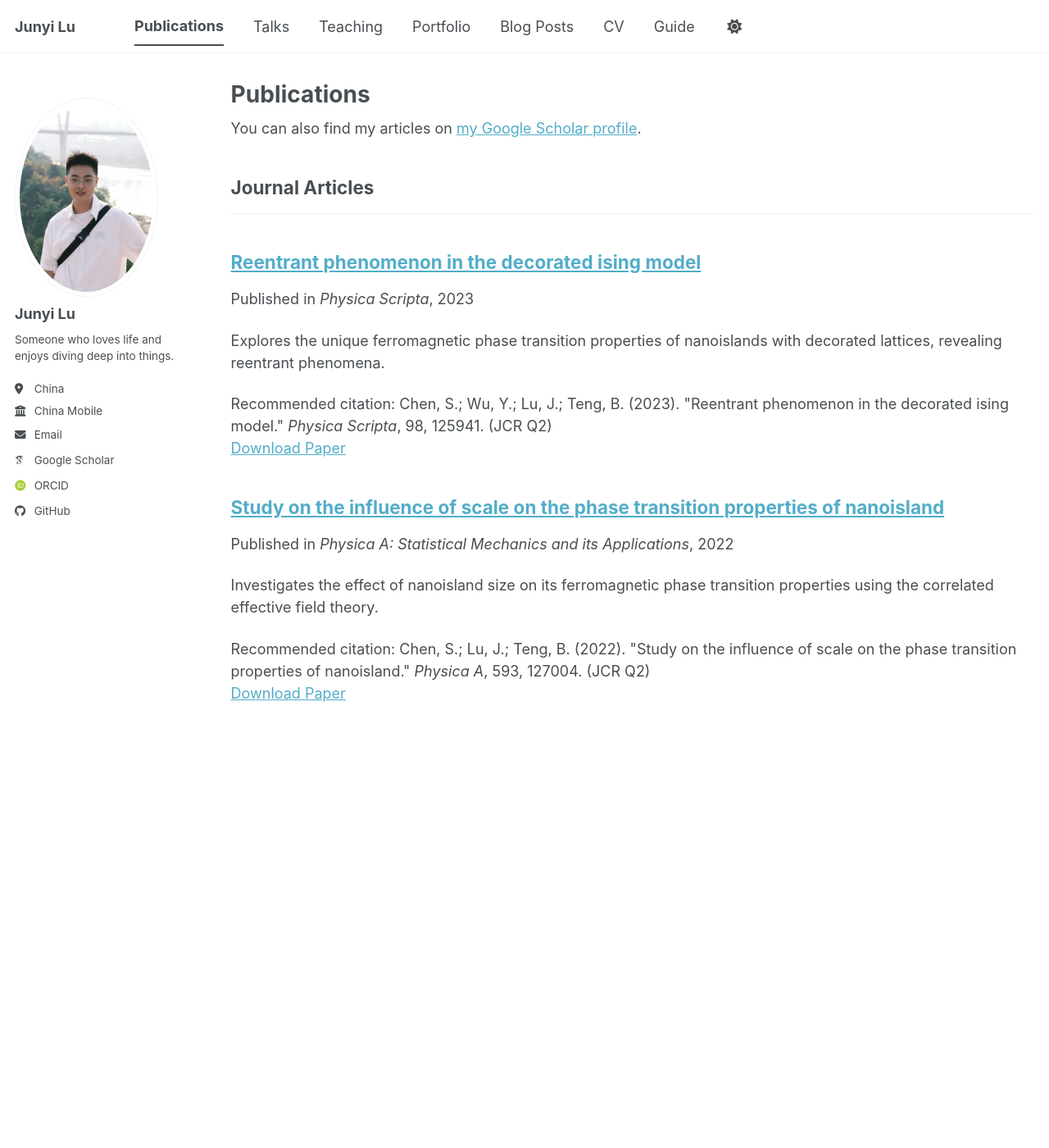
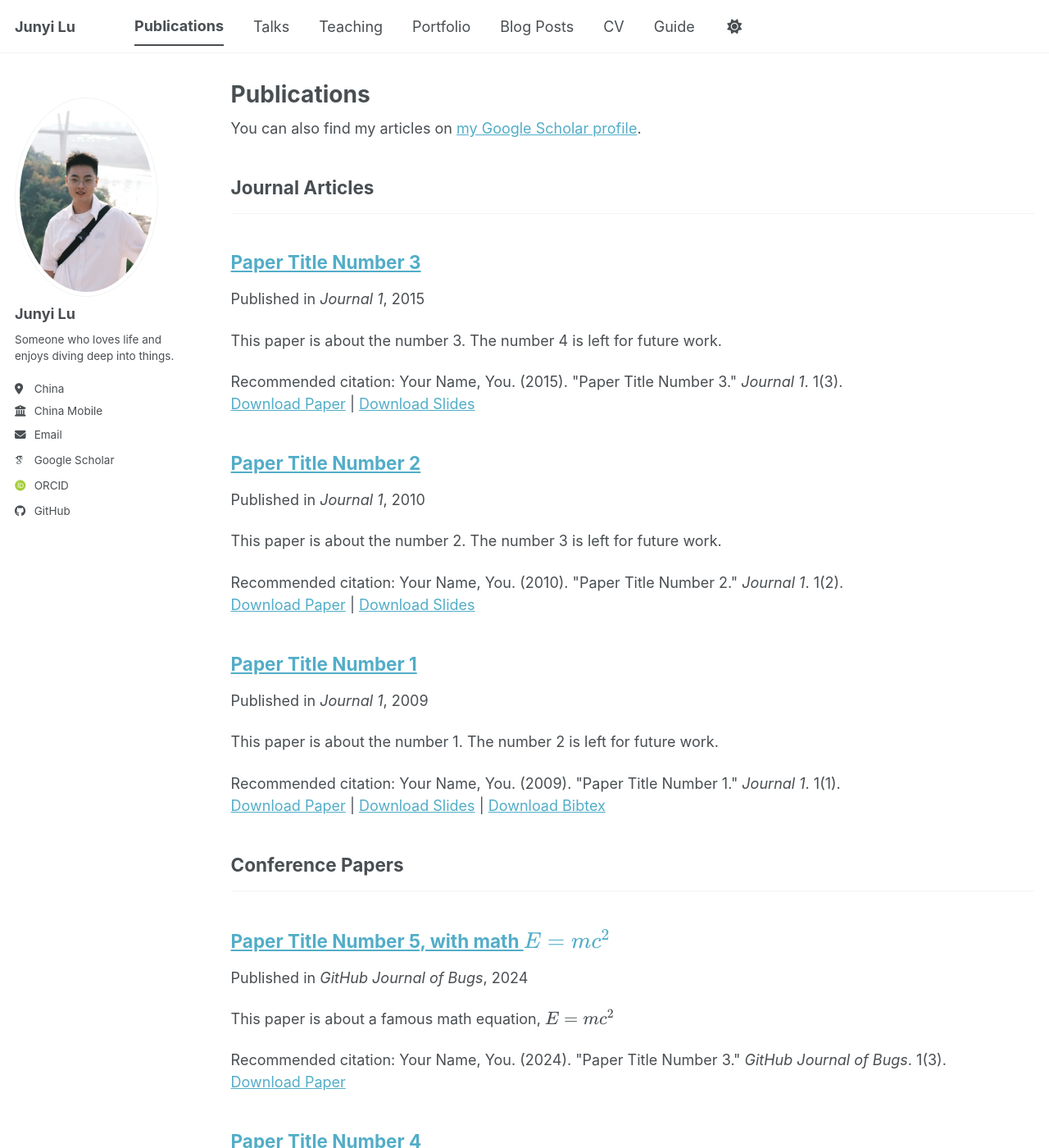
Before and after one commit to ljy623669155/ljy623669155.github.io, a Jekyll site: the page built from _pages/publications.html, in a window 1280 px wide and 1400 px high. Shown: the whole window at 82% size. Built offline with Jekyll 4.4.1, drawn with Linux system fonts in a browser that asks for light colours; some web fonts are replaced; a script bundle is joined from its source files by our own code; library files that are not in the unit come from our copies; some of the changed text lies outside the part shown.

Commit message:
Revert "网站更新: 添加真实论文到 Publications 页面(2篇)"
This reverts commit 48fa24bee524a9332714a0d3954e0c1b8bbc1917.

```diff
--- a/_data/cv.json
+++ b/_data/cv.json
@@ -66,18 +66,32 @@
   "references": [],
   "publications": [
     {
-      "name": "Study on the influence of scale on the phase transition properties of nanoisland",
-      "publisher": "Physica A: Statistical Mechanics and its Applications",
-      "releaseDate": "2022-05-01",
-      "website": "https://doi.org/10.1016/j.physa.2022.127004",
-      "summary": "Chen, S.; Lu, J.; Teng, B. (2022). Physica A, 593, 127004. (JCR Q2)"
+      "name": "Paper Title Number 1",
+      "publisher": "Journal 1",
+      "releaseDate": "2009-10-01",
+      "website": "https://academicpages.github.io/files/paper1.pdf",
+      "summary": "This paper is about the number 1. The number 2 is left for future work."
     },
     {
-      "name": "Reentrant phenomenon in the decorated ising model",
-      "publisher": "Physica Scripta",
-      "releaseDate": "2023-12-01",
-      "website": "https://doi.org/10.1088/1402-4896/ad0933",
-      "summary": "Chen, S.; Wu, Y.; Lu, J.; Teng, B. (2023). Physica Scripta, 98, 125941. (JCR Q2)"
+      "name": "Paper Title Number 2",
+      "publisher": "Journal 1",
+      "releaseDate": "2010-10-01",
+      "website": "https://academicpages.github.io/files/paper2.pdf",
+      "summary": "This paper is about the number 2. The number 3 is left for future work."
+    },
+    {
+      "name": "Paper Title Number 3",
+      "publisher": "Journal 1",
+      "releaseDate": "2015-10-01",
+      "website": "https://academicpages.github.io/files/paper3.pdf",
+      "summary": "This paper is about the number 3. The number 4 is left for future work."
+    },
+    {
+      "name": "Paper Title Number 4",
+      "publisher": "GitHub Journal of Bugs",
+      "releaseDate": "2024-02-17",
+      "website": "https://academicpages.github.io/files/paper3.pdf",
+      "summary": "This paper is about fixing template issue #693."
     }
   ],
   "presentations": [
--- /dev/null
+++ b/_publications/2009-10-01-paper-title-number-1.md
@@ -0,0 +1,14 @@
+---
+title: "Paper Title Number 1"
+collection: publications
+category: manuscripts
+permalink: /publication/2009-10-01-paper-title-number-1
+excerpt: 'This paper is about the number 1. The number 2 is left for future work.'
+date: 2009-10-01
+venue: 'Journal 1'
+slidesurl: 'https://academicpages.github.io/files/slides1.pdf'
+paperurl: 'https://academicpages.github.io/files/paper1.pdf'
+bibtexurl: 'https://academicpages.github.io/files/bibtex1.bib'
+citation: 'Your Name, You. (2009). &quot;Paper Title Number 1.&quot; <i>Journal 1</i>. 1(1).'
+---
+The contents above will be part of a list of publications, if the user clicks the link for the publication than the contents of section will be rendered as a full page, allowing you to provide more information about the paper for the reader. When publications are displayed as a single page, the contents of the above "citation" field will automatically be included below this section in a smaller font.
--- /dev/null
+++ b/_publications/2010-10-01-paper-title-number-2.md
@@ -0,0 +1,14 @@
+---
+title: "Paper Title Number 2"
+collection: publications
+category: manuscripts
+permalink: /publication/2010-10-01-paper-title-number-2
+excerpt: 'This paper is about the number 2. The number 3 is left for future work.'
+date: 2010-10-01
+venue: 'Journal 1'
+slidesurl: 'https://academicpages.github.io/files/slides2.pdf'
+paperurl: 'https://academicpages.github.io/files/paper2.pdf'
+citation: 'Your Name, You. (2010). &quot;Paper Title Number 2.&quot; <i>Journal 1</i>. 1(2).'
+---
+
+The contents above will be part of a list of publications, if the user clicks the link for the publication than the contents of section will be rendered as a full page, allowing you to provide more information about the paper for the reader. When publications are displayed as a single page, the contents of the above "citation" field will automatically be included below this section in a smaller font.
--- /dev/null
+++ b/_publications/2015-10-01-paper-title-number-3.md
@@ -0,0 +1,14 @@
+---
+title: "Paper Title Number 3"
+collection: publications
+category: manuscripts
+permalink: /publication/2015-10-01-paper-title-number-3
+excerpt: 'This paper is about the number 3. The number 4 is left for future work.'
+date: 2015-10-01
+venue: 'Journal 1'
+slidesurl: 'https://academicpages.github.io/files/slides3.pdf'
+paperurl: 'https://academicpages.github.io/files/paper3.pdf'
+citation: 'Your Name, You. (2015). &quot;Paper Title Number 3.&quot; <i>Journal 1</i>. 1(3).'
+---
+
+The contents above will be part of a list of publications, if the user clicks the link for the publication than the contents of section will be rendered as a full page, allowing you to provide more information about the paper for the reader. When publications are displayed as a single page, the contents of the above "citation" field will automatically be included below this section in a smaller font.
--- a/_publications/2022-05-01-study-on-the-influence-of-scale-on-nanoisland.md
+++ /dev/null
@@ -1,12 +0,0 @@
----
-title: "Study on the influence of scale on the phase transition properties of nanoisland"
-collection: publications
-category: manuscripts
-permalink: /publication/2022-05-01-nanoisland-scale
-excerpt: 'Investigates the effect of nanoisland size on its ferromagnetic phase transition properties using the correlated effective field theory.'
-date: 2022-05-01
-venue: 'Physica A: Statistical Mechanics and its Applications'
-paperurl: 'https://doi.org/10.1016/j.physa.2022.127004'
-citation: 'Chen, S.; Lu, J.; Teng, B. (2022). &quot;Study on the influence of scale on the phase transition properties of nanoisland.&quot; <i>Physica A</i>, 593, 127004. (JCR Q2)'
----
-This paper utilizes the correlated effective field theory based on the transverse-field Ising model to investigate the influence of nanoisland size on its ferromagnetic phase transition properties. The results show that the scale effect significantly affects the phase transition temperature and magnetization behavior of the nanoisland system.
--- a/_publications/2023-12-01-reentrant-phenomenon-decorated-ising-model.md
+++ /dev/null
@@ -1,12 +0,0 @@
----
-title: "Reentrant phenomenon in the decorated ising model"
-collection: publications
-category: manuscripts
-permalink: /publication/2023-12-01-reentrant-decorated-ising
-excerpt: 'Explores the unique ferromagnetic phase transition properties of nanoislands with decorated lattices, revealing reentrant phenomena.'
-date: 2023-12-01
-venue: 'Physica Scripta'
-paperurl: 'https://doi.org/10.1088/1402-4896/ad0933'
-citation: 'Chen, S.; Wu, Y.; Lu, J.; Teng, B. (2023). &quot;Reentrant phenomenon in the decorated ising model.&quot; <i>Physica Scripta</i>, 98, 125941. (JCR Q2)'
----
-This paper investigates the ferromagnetic phase transition properties of nanoislands with decorated lattice using the correlated effective field theory based on the transverse-field Ising model. The findings demonstrate that the surface atoms predominantly determine the unique phase transition properties, while the transverse field and decorating exchange interaction modulate the specific details, including the reentrant phenomenon.
--- /dev/null
+++ b/_publications/2025-06-08-paper-title-number-5.md
@@ -0,0 +1,13 @@
+---
+title: "Paper Title Number 5, with math $$E=mc^2$$"
+collection: publications
+category: conferences
+permalink: /publication/2024-02-17-paper-title-number-4
+excerpt: 'This paper is about a famous math equation, $$E=mc^2$$'
+date: 2024-02-17
+venue: 'GitHub Journal of Bugs'
+paperurl: 'https://academicpages.github.io/files/paper3.pdf'
+citation: 'Your Name, You. (2024). &quot;Paper Title Number 3.&quot; <i>GitHub Journal of Bugs</i>. 1(3).'
+---
+
+Using [MathJax](https://www.mathjax.org/) in the description is supported - $$E=mc^2$$ - however, the use must be mindful that the default delimiters are `$$...$$` and `\\[...\\]` which differs from the `$...$` that is typically expected.
```
Also changed, not shown: _publications/2024-02-17-paper-title-number-4.md (added, +13 -0 lines).
